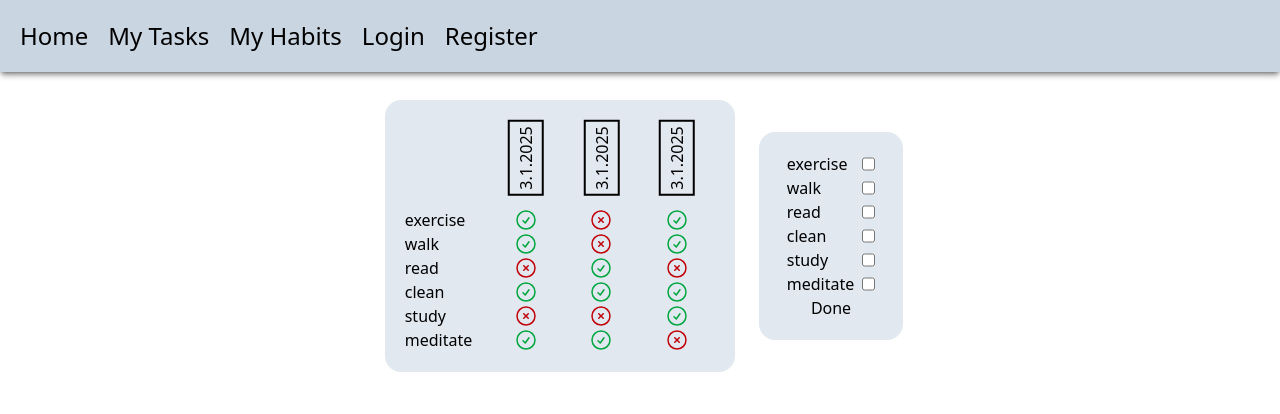
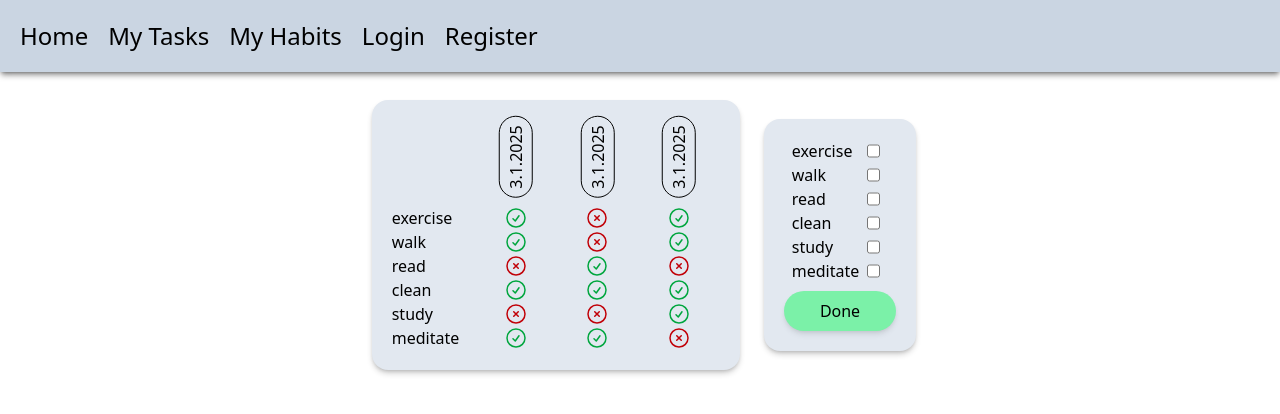
Before and after one commit to martacepurite/planner-app, a React (Vite) app: page /habits in a window 1280 px wide. Shown: the top 414 px of the page. Built offline with nearby package versions, Linux system fonts and the light colour scheme.

Commit message:
styling improvements

```diff
--- a/src/Habits.jsx
+++ b/src/Habits.jsx
@@ -50,7 +50,6 @@
 
     setCurrentStreaksID(currentStreaksID + 1);
     setCurrentDate(new Date(currentDate.valueOf() + 86400000));
-
   }
 
   function handleChangeCheck(id) {
@@ -68,31 +67,33 @@
   const today = (
     <form
       onSubmit={handleDayDone}
-      className="flex flex-col bg-slate-200 p-5 rounded-2xl "
+      className="flex flex-col bg-slate-200 p-5 rounded-2xl shadow-md/20"
     >
       <div></div>
       {habits.map((hab) => (
         <div key={hab.id} className="flex flex-row pl-2 pr-2">
-          <label className="flex grow pr-2">{hab.title}</label>
+          <label className="flex grow pr-2 cursor-pointer">
+            <p className="flex grow pr-2" >{hab.title}</p>
           <input
             type="checkbox"
-            className="flex"
+            className="flex cursor-pointer"
             value={hab.title}
             checked={hab.done}
             onChange={() => handleChangeCheck(hab.id)}
             name={hab.title}
             id={hab.id}
           ></input>
+          </label>
         </div>
       ))}
-      <input type="submit" value="Done" />
+      <input className="mt-2 p-2 bg-green-300 rounded-full hover:scale-110 shadow-md/10 cursor-pointer" type="submit" value="Done" />
     </form>
   );
 
   return (
     <>
       <div className="flex items-center justify-center gap-4 p-5">
-        <div className="flex items-end bg-slate-200 p-5 m-2 pt-10 rounded-2xl">
+        <div className="flex items-end bg-slate-200 p-5 m-2 pt-10 shadow-md/20 rounded-2xl">
           <div className="flex flex-row items-end">
             <div className="flex flex-col pr-4">
               {habits.map((hab) => (
@@ -104,7 +105,7 @@
             {streaks.map((day) => (
               <div key={day.id}>
                 <div className="flex flex-col grow items-center">
-                  <div className="flex border-2 p-1 -rotate-90 mb-8">
+                  <div className="flex border-1 p-1 -rotate-90 mb-8 rounded-full pr-2 pl-2">
                     <div className="flex">{day.date.getDate()}.</div>
                     <div className="flex">{day.date.getMonth() + 1}.</div>
                     <div className="flex">{day.date.getFullYear()}</div>
```
